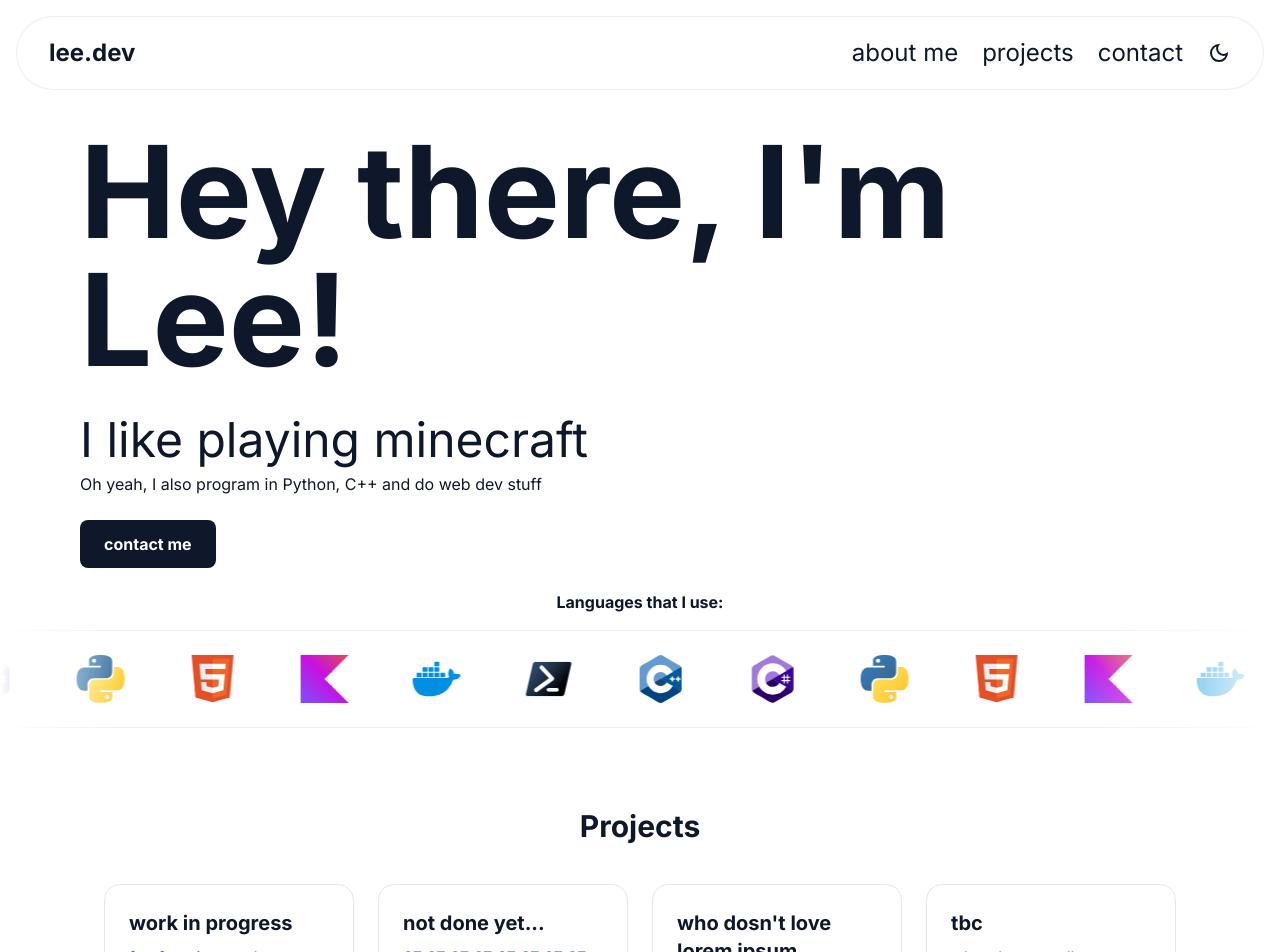
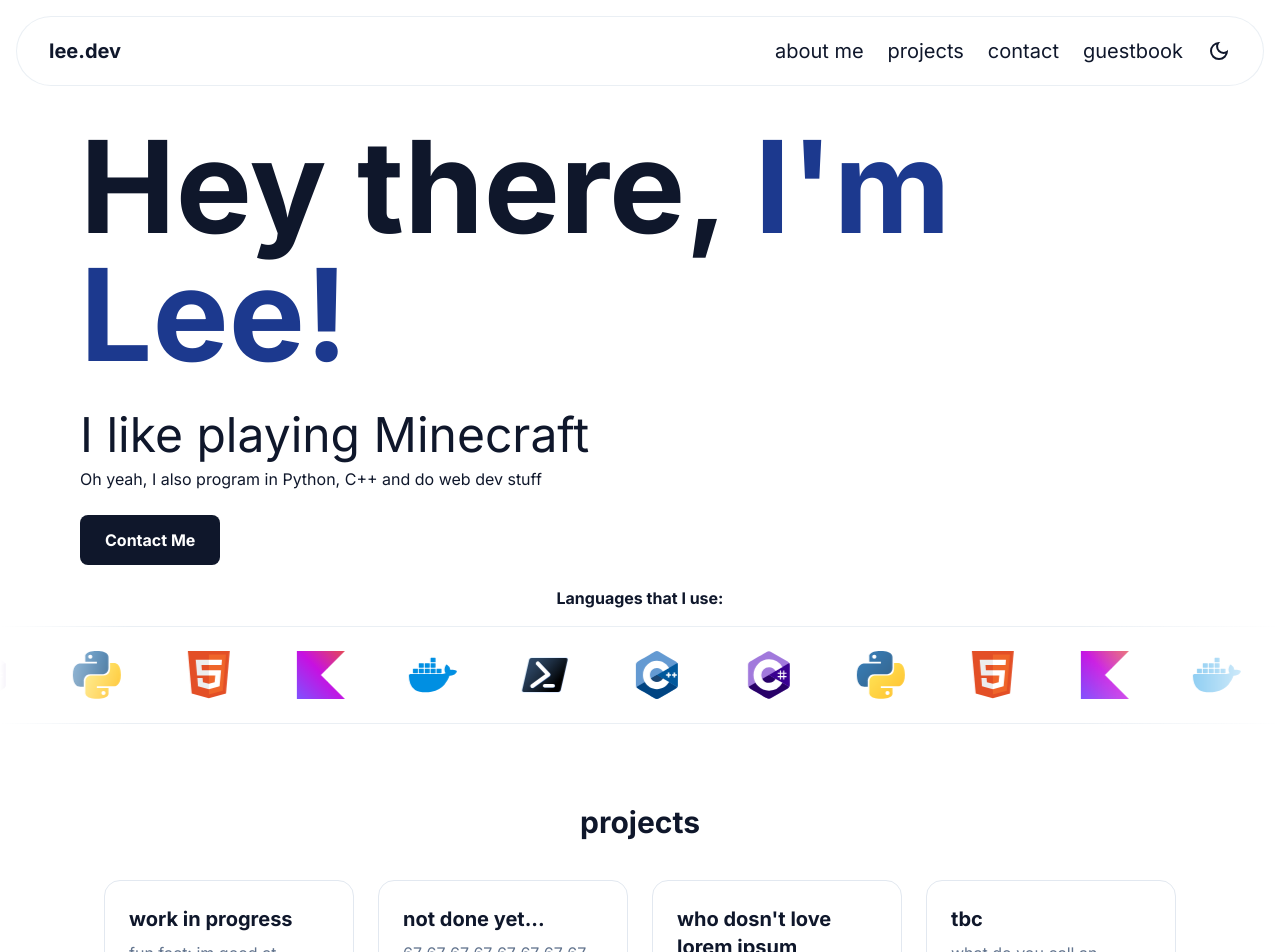
Before and after one commit to poggersv2/mywebsite, a React (Vite) app: page / in a window 1280 px wide. Shown: the top 952 px of the page. Built offline with nearby package versions, Linux system fonts and the light colour scheme.

Commit message:
guestbook feature

```diff
--- a/package.json
+++ b/package.json
@@ -12,6 +12,8 @@
     "deploy": "gh-pages -d dist"
   },
   "dependencies": {
+    "@giscus/react": "^3.1.0",
+    "counterapi": "^2.1.2",
     "react": "^19.2.6",
     "react-dom": "^19.2.6"
   },
--- a/src/App.jsx
+++ b/src/App.jsx
@@ -1,4 +1,5 @@
-import { useState } from "react";
+import { useEffect, useState } from "react";
+import Giscus from "@giscus/react";
 import csharpLogo from "./assets/csharp_logo.svg";
 import cppLogo from "./assets/c++_logo.svg";
 import dockerLogo from "./assets/docker_logo.svg";
@@ -19,6 +20,29 @@ const SunIcon = () => (
   </svg>
 );
 
+function Comments({theme}) {
+  return (
+    <div className="py-20 px-6 max-w-4xl mx-auto">
+      <h2 className="text-3xl font-bold text-center mb-10 text-black dark:text-white">guestbook</h2>
+      <Giscus
+        repo="poggersv2/mywebsite"
+        repoId="R_kgDOSfv61w"
+        category="General"
+        categoryId="DIC_kwDOSfv6184C9SHy"
+        mapping="url"
+        strict="0"
+        reactionsEnabled="1"
+        emitMetadata="0"
+        inputPosition="bottom"
+        theme={theme === "dark" ? "dark" : "light"}
+        lang="en"
+        crossOrigin="anonymous"
+      />
+    </div>
+  );
+}
+
+
 function App() {
   const [theme, setTheme] = useState("light");
   const [open, setOpen] = useState(false);
@@ -34,8 +58,8 @@ function App() {
       <div className="min-h-screen bg-white dark:bg-slate-900 text-slate-900 dark:text-white transition-colors duration-300">
 
         {/* Navbar */}
-        <div className="sticky top-0 z-50 pt-[2vh]">
-        <div className="mx-4 flex items-center justify-between rounded-full border border-slate-200/70 bg-white/70 px-8 py-5 text-2xl backdrop-blur-md transition-colors duration-300 dark:border-slate-700/70 dark:bg-slate-900/70">
+        <div className="sticky top-0 z-50 pt-4">
+        <div className="mx-4 flex items-center justify-between rounded-full border border-slate-200/70 bg-white/70 px-8 py-5 text-xl backdrop-blur-md transition-colors duration-300 dark:border-slate-700/70 dark:bg-slate-900/70">
           <div className="font-bold transition-opacity duration-300 hover:opacity-70 cursor-pointer"><a href="#about">lee.dev</a></div>
 
           {/* Desktop Nav */}
@@ -43,6 +67,7 @@ function App() {
             <a href="#about" className="hover:opacity-70 transition-opacity duration-200">about me</a>
             <a href="#projects" className="hover:opacity-70 transition-opacity duration-200">projects</a>
             <a href="#contact" className="hover:opacity-70 transition-opacity duration-200">contact</a>
+            <a href="#guestbook" className="hover:opacity-70 transition-opacity duration-200">guestbook</a>
             <button onClick={toggleTheme} className="cursor-pointer hover:opacity-70 transition-opacity duration-200">
               {theme === "light" ? <MoonIcon /> : <SunIcon />}
             </button>
@@ -85,14 +110,14 @@ function App() {
         {/* Hero */}
         <div className="flex items-center justify-center px-[1vh] sm:px-[10vh] min-h-[calc(100vh-300px)]">
           <div className="flex max-w-full flex-col items-start gap-2 text-left">
-            <div className="font-bold text-5xl sm:text-7xl md:text-8xl lg:text-9xl my-4">Hey there, I'm Lee!</div>
-            <div className="text-2xl sm:text-5xl mt-2">I like playing minecraft</div>
+            <div className="font-bold text-5xl sm:text-7xl md:text-8xl lg:text-9xl my-4">Hey there, <span className="text-blue-900 dark:text-white">I'm Lee!</span></div>
+            <div className="text-2xl sm:text-5xl mt-2">I like playing Minecraft</div>
             <div className="">Oh yeah, I also program in Python, C++ and do web dev stuff</div>
             <a
               href="#contact"
-              className="mt-4 inline-flex rounded-lg bg-slate-900 px-6 py-3 font-bold text-white transition-opacity hover:opacity-80 dark:bg-white dark:text-slate-900"
+              className="mt-4 inline-flex rounded-lg border border-transparent  bg-slate-900 px-6 py-3 font-bold text-white transition-opacity hover:opacity-80 dark:bg-white dark:text-slate-900"
             >
-              contact me
+              Contact Me
             </a>
           </div>
 
@@ -112,20 +137,20 @@ function App() {
               <li><img src={powershellLogo} alt="PowerShell" /></li>
             </ul>
             <ul aria-hidden="true" className="flex shrink-0 animate-infinite-scroll items-center justify-center md:justify-start [&_li]:mx-8 [&_img]:h-12 [&_img]:w-12 [&_img]:object-contain">
-              <li><img src={cppLogo} alt="" /></li>
-              <li><img src={csharpLogo} alt="" /></li>
-              <li><img src={pythonLogo} alt="" /></li>
-              <li><img src={html5Logo} alt="" /></li>
-              <li><img src={kotlinLogo} alt="" /></li>
-              <li><img src={dockerLogo} alt="" /></li>
-              <li><img src={powershellLogo} alt="" /></li>
+              <li><img src={cppLogo} alt="C++" /></li>
+              <li><img src={csharpLogo} alt="C#" /></li>
+              <li><img src={pythonLogo} alt="Python" /></li>
+              <li><img src={html5Logo} alt="HTML5" /></li>
+              <li><img src={kotlinLogo} alt="Kotlin" /></li>
+              <li><img src={dockerLogo} alt="Docker" /></li>
+              <li><img src={powershellLogo} alt="PowerShell" /></li>
             </ul>
           </div>
           </div>
 
         {/* Projects */}
         <div id="projects" className="py-20 px-6 ">
-          <h2 className="text-3xl font-bold text-center mb-10">Projects</h2>
+          <h2 className="text-3xl font-bold text-center mb-10">projects</h2>
             <div className="grid grid-cols-1 sm:grid-cols-2 lg:grid-cols-4 gap-6 w-full px-[1vh] sm:px-[10vh]">
 
               <div className="border border-slate-200 dark:border-slate-700 rounded-2xl p-6 hover:scale-105 transition-all duration-200 hover:shadow-lg">
@@ -208,8 +233,14 @@ function App() {
           </div>
 
         </div>
+         <div id="guestbook">
+        <Comments theme={theme}/>
       </div>
+      </div>
+
+
       </main>
+
   );
 }
 
--- a/src/index.css
+++ b/src/index.css
@@ -10,6 +10,7 @@
   --color-foreground: #f8fafc;
   --color-dot: #e2e8f0;
   --animate-infinite-scroll: infinite-scroll 25s linear infinite;
+  --animate-type-title: type-title 1.7s steps(20, end), caret-blink 0.9s step-end infinite;
 }
 
 @keyframes infinite-scroll {
@@ -19,6 +20,22 @@
 
   to {
     transform: translateX(-100%);
+  }
+}
+
+@keyframes type-title {
+  from {
+    width: 0;
+  }
+
+  to {
+    width: 100%;
+  }
+}
+
+@keyframes caret-blink {
+  50% {
+    border-color: transparent;
   }
 }
 
@@ -36,9 +53,6 @@
 
   body {
     min-height: 100vh;
-    background-color: white;
-    background-image: radial-gradient(circle, var(--color-dot) 1px, transparent 1px);
-    background-size: 24px 24px;
     overscroll-behavior: none;
   }
 
@@ -49,4 +63,6 @@
   html::-webkit-scrollbar {
     display: none;
   }
+
+
 }
```
Also changed, not shown: 1 other file (tests, documents, lock files or other folders).
